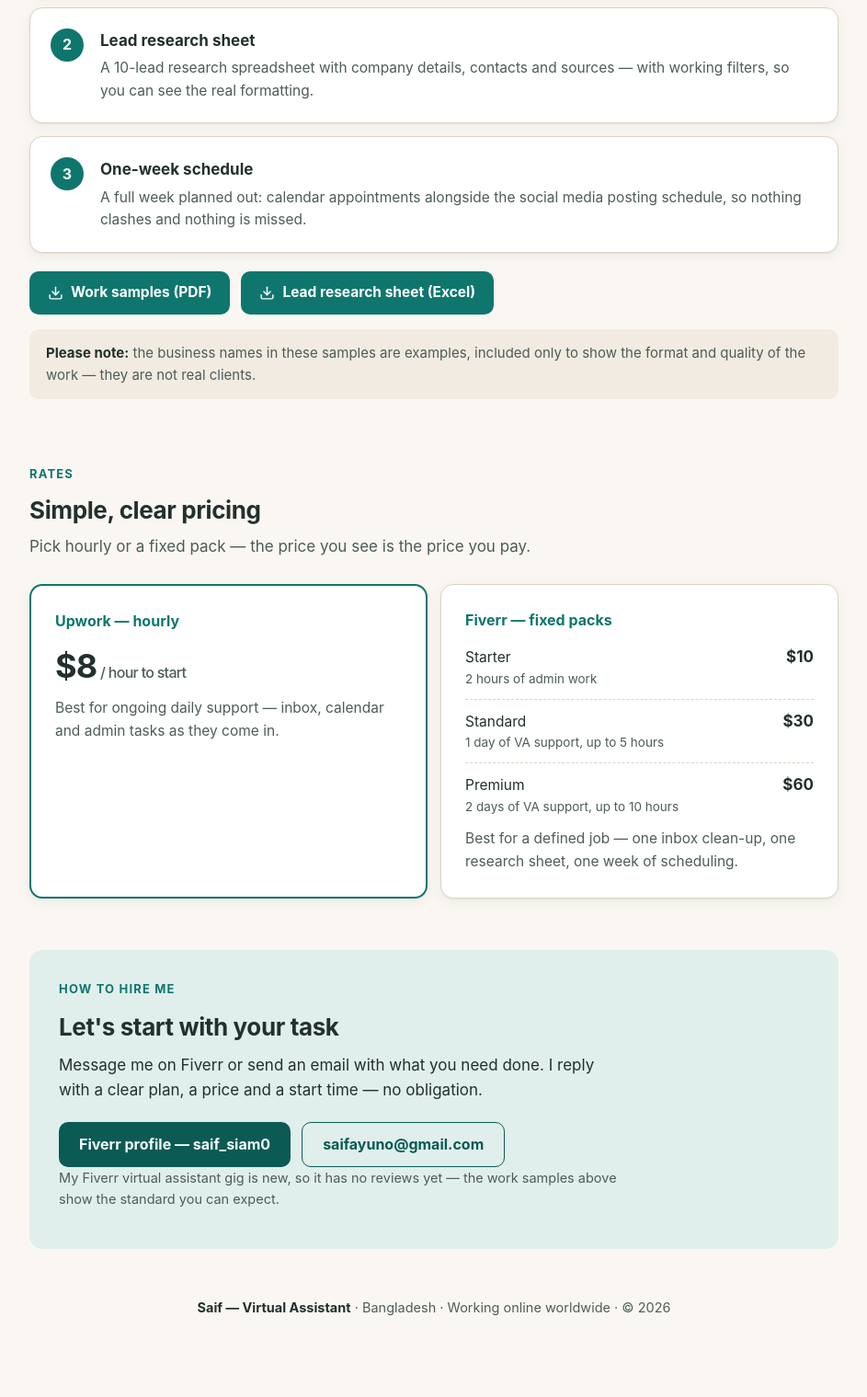
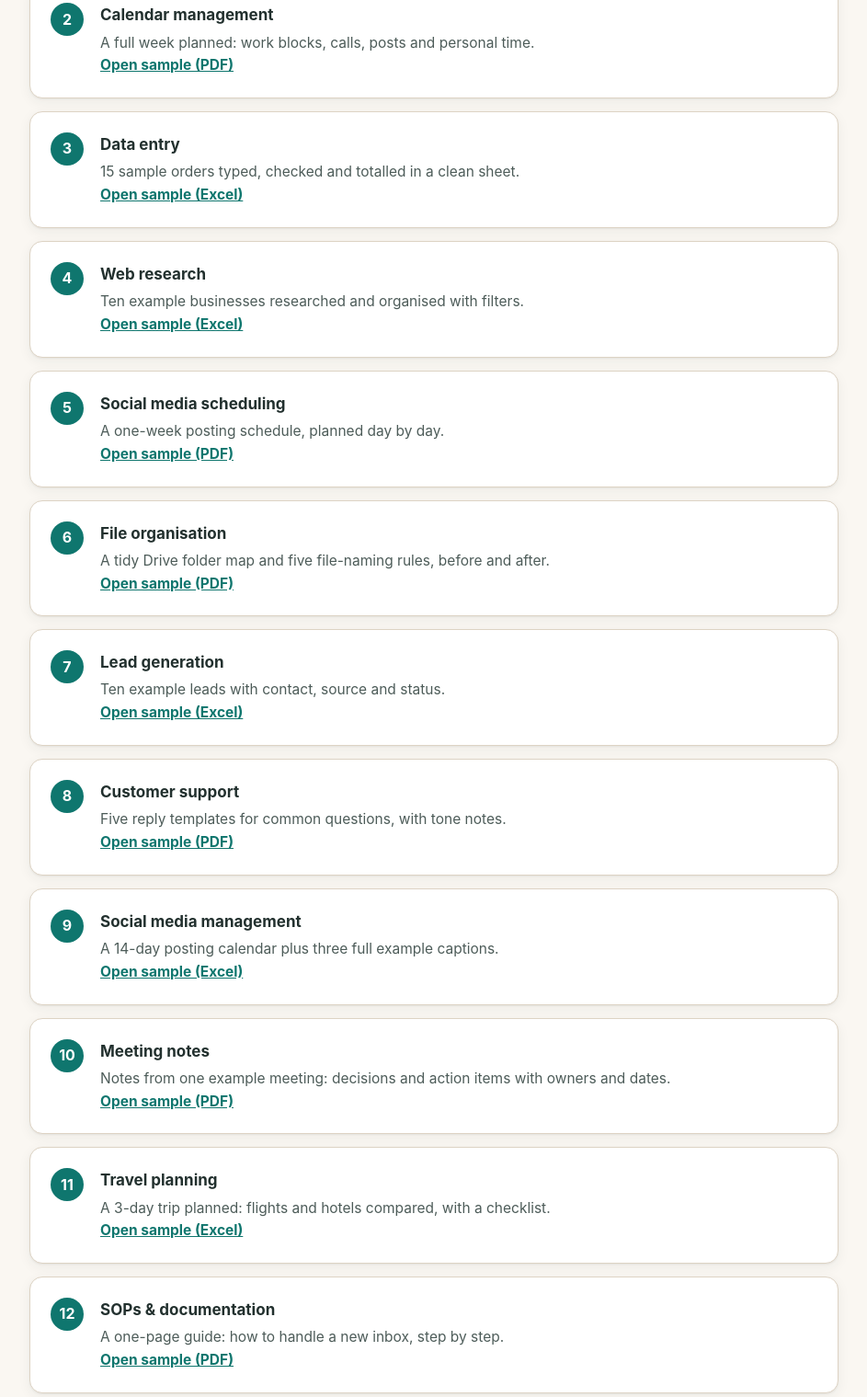
Before and after one commit to Siam007-ayuno/siam007-ayuno.github.io, a plain HTML site: page va-portfolio/index.html in a window 1280 px wide. Shown: the part 4182-5701 px from the top of the page at 92% size, without its empty margins (168-1111 px from the left). Before the commit the page ends 5667 px from the top, so only its background shows below. Drawn offline with Linux system fonts and the light colour scheme.

```diff
--- a/va-portfolio/index.html
+++ b/va-portfolio/index.html
@@ -319,6 +319,8 @@
       @media (prefers-color-scheme: dark) { .sample-num { color: #0d2b28; } }
       .sample h3 { margin: 0 0 4px; font-size: 17px; font-weight: 650; }
       .sample p { margin: 0; color: var(--ink-soft); font-size: 15.5px; }
+      .sample-link { margin-top: 10px; }
+      .sample-link a { color: var(--teal); font-weight: 700; }
       .downloads { display: flex; flex-wrap: wrap; gap: 12px; margin-top: 20px; }
       .download-btn {
         display: inline-flex; align-items: center; gap: 8px;
@@ -598,7 +600,7 @@
       <section id="tools">
         <p class="eyebrow">Tools &amp; bonus skills</p>
         <h2>More ways I can help</h2>
-        <p class="section-lede">Beyond the six core services — the tools I already use every day, and the ones I'm learning now.</p>
+        <p class="section-lede">The tools I use every day, beyond the services above.</p>
         <div class="chip-group">
           <h3>Tools I use every day</h3>
           <ul class="chips">
@@ -628,39 +630,104 @@
       <section id="samples">
         <p class="eyebrow">Work samples</p>
         <h2>See how I work, before you hire me</h2>
-        <p class="section-lede">Three samples showing exactly how I work, ready to download.</p>
+        <p class="section-lede">One sample for every service — twelve samples, ready to open.</p>
         <div class="samples">
           <div class="sample">
             <div class="sample-num" aria-hidden="true">1</div>
             <div>
-              <h3>Inbox organisation system</h3>
-              <p>The label and filter setup, reply templates and daily routine I use to take an inbox from messy to zero — shown step by step.</p>
+              <h3>Email management</h3>
+              <p>Inbox labels, filters, three reply templates and a daily routine.</p>
+              <p class="sample-link"><a href="../va-demo/va-work-samples-saif.pdf">Open sample (PDF)</a></p>
             </div>
           </div>
           <div class="sample">
             <div class="sample-num" aria-hidden="true">2</div>
             <div>
-              <h3>Lead research sheet</h3>
-              <p>A 10-lead research spreadsheet with company details, contacts and sources — with working filters, so you can see the real formatting.</p>
+              <h3>Calendar management</h3>
+              <p>A full week planned: work blocks, calls, posts and personal time.</p>
+              <p class="sample-link"><a href="../va-demo/va-work-samples-saif.pdf">Open sample (PDF)</a></p>
             </div>
           </div>
           <div class="sample">
             <div class="sample-num" aria-hidden="true">3</div>
             <div>
-              <h3>One-week schedule</h3>
-              <p>A full week planned out: calendar appointments alongside the social media posting schedule, so nothing clashes and nothing is missed.</p>
+              <h3>Data entry</h3>
+              <p>15 sample orders typed, checked and totalled in a clean sheet.</p>
+              <p class="sample-link"><a href="../va-demo/sample-data-entry.xlsx">Open sample (Excel)</a></p>
             </div>
           </div>
-        </div>
-        <div class="downloads">
-          <a class="download-btn" href="../va-demo/va-work-samples-saif.pdf" download>
-            <svg width="17" height="17" viewBox="0 0 24 24" fill="none" stroke="currentColor" stroke-width="2" stroke-linecap="round" stroke-linejoin="round" aria-hidden="true"><path d="M21 15v4a2 2 0 0 1-2 2H5a2 2 0 0 1-2-2v-4"/><path d="m7 10 5 5 5-5"/><path d="M12 15V3"/></svg>
-            Work samples (PDF)
-          </a>
-          <a class="download-btn" href="../va-demo/va-sample-lead-research.xlsx" download>
-            <svg width="17" height="17" viewBox="0 0 24 24" fill="none" stroke="currentColor" stroke-width="2" stroke-linecap="round" stroke-linejoin="round" aria-hidden="true"><path d="M21 15v4a2 2 0 0 1-2 2H5a2 2 0 0 1-2-2v-4"/><path d="m7 10 5 5 5-5"/><path d="M12 15V3"/></svg>
-            Lead research sheet (Excel)
-          </a>
+          <div class="sample">
+            <div class="sample-num" aria-hidden="true">4</div>
+            <div>
+              <h3>Web research</h3>
+              <p>Ten example businesses researched and organised with filters.</p>
+              <p class="sample-link"><a href="../va-demo/va-sample-lead-research.xlsx">Open sample (Excel)</a></p>
+            </div>
+          </div>
+          <div class="sample">
+            <div class="sample-num" aria-hidden="true">5</div>
+            <div>
+              <h3>Social media scheduling</h3>
+              <p>A one-week posting schedule, planned day by day.</p>
+              <p class="sample-link"><a href="../va-demo/va-work-samples-saif.pdf">Open sample (PDF)</a></p>
+            </div>
+          </div>
+          <div class="sample">
+            <div class="sample-num" aria-hidden="true">6</div>
+            <div>
+              <h3>File organisation</h3>
+              <p>A tidy Drive folder map and five file-naming rules, before and after.</p>
+              <p class="sample-link"><a href="../va-demo/sample-file-organisation.pdf">Open sample (PDF)</a></p>
+            </div>
+          </div>
+          <div class="sample">
+            <div class="sample-num" aria-hidden="true">7</div>
+            <div>
+              <h3>Lead generation</h3>
+              <p>Ten example leads with contact, source and status.</p>
+              <p class="sample-link"><a href="../va-demo/sample-lead-generation.xlsx">Open sample (Excel)</a></p>
+            </div>
+          </div>
+          <div class="sample">
+            <div class="sample-num" aria-hidden="true">8</div>
+            <div>
+              <h3>Customer support</h3>
+              <p>Five reply templates for common questions, with tone notes.</p>
+              <p class="sample-link"><a href="../va-demo/sample-customer-support-replies.pdf">Open sample (PDF)</a></p>
+            </div>
+          </div>
+          <div class="sample">
+            <div class="sample-num" aria-hidden="true">9</div>
+            <div>
+              <h3>Social media management</h3>
+              <p>A 14-day posting calendar plus three full example captions.</p>
+              <p class="sample-link"><a href="../va-demo/sample-social-media-calendar.xlsx">Open sample (Excel)</a></p>
+            </div>
+          </div>
+          <div class="sample">
+            <div class="sample-num" aria-hidden="true">10</div>
+            <div>
+              <h3>Meeting notes</h3>
+              <p>Notes from one example meeting: decisions and action items with owners and dates.</p>
+              <p class="sample-link"><a href="../va-demo/sample-meeting-notes.pdf">Open sample (PDF)</a></p>
+            </div>
+          </div>
+          <div class="sample">
+            <div class="sample-num" aria-hidden="true">11</div>
+            <div>
+              <h3>Travel planning</h3>
+              <p>A 3-day trip planned: flights and hotels compared, with a checklist.</p>
+              <p class="sample-link"><a href="../va-demo/sample-travel-plan.xlsx">Open sample (Excel)</a></p>
+            </div>
+          </div>
+          <div class="sample">
+            <div class="sample-num" aria-hidden="true">12</div>
+            <div>
+              <h3>SOPs &amp; documentation</h3>
+              <p>A one-page guide: how to handle a new inbox, step by step.</p>
+              <p class="sample-link"><a href="../va-demo/sample-sop-inbox.pdf">Open sample (PDF)</a></p>
+            </div>
+          </div>
         </div>
         <p class="sample-note"><strong>Please note:</strong> the business names in these samples are examples, included only to show the format and quality of the work — they are not real clients.</p>
       </section>
```
Also changed, not shown: 8 other files.
